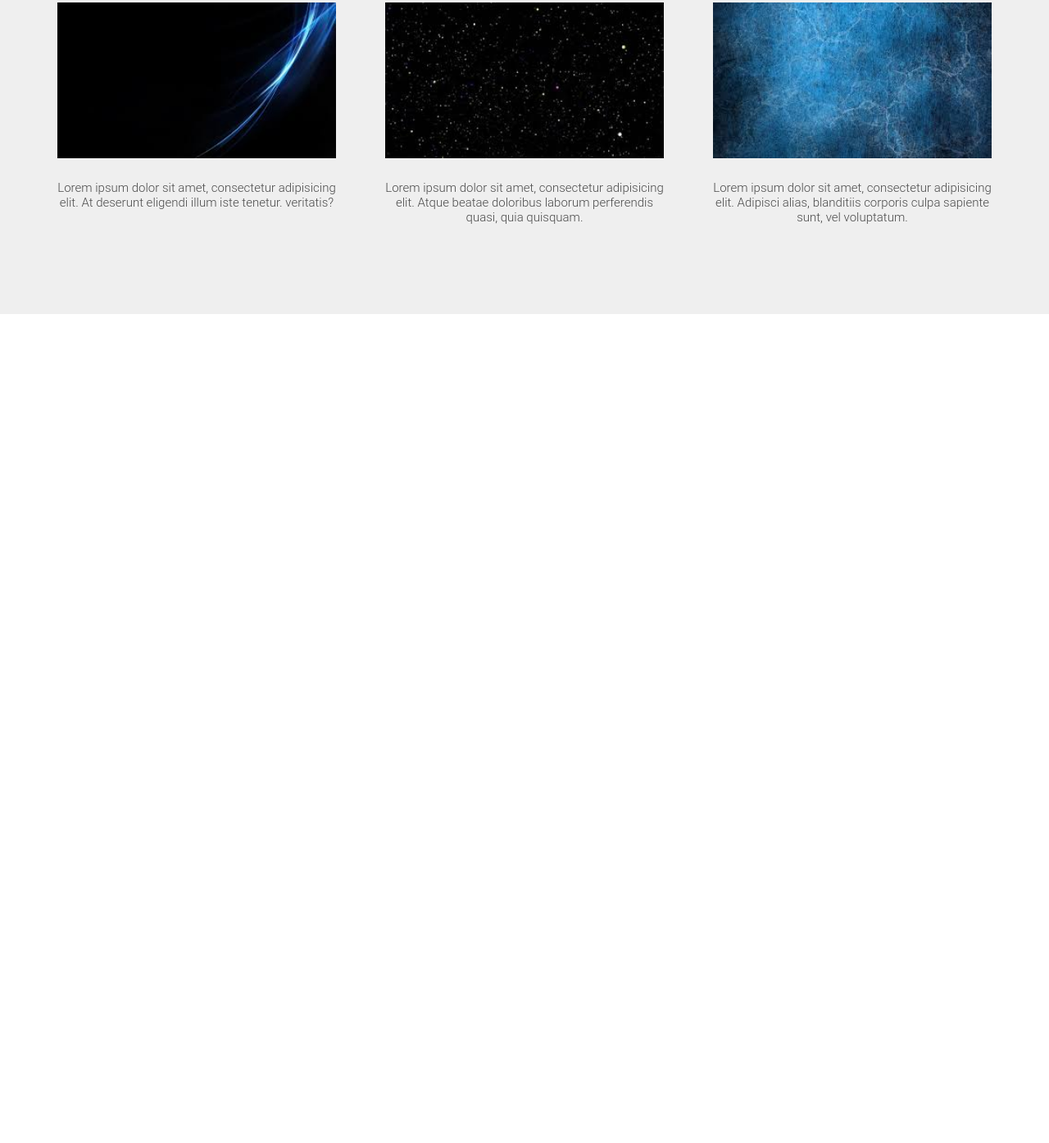
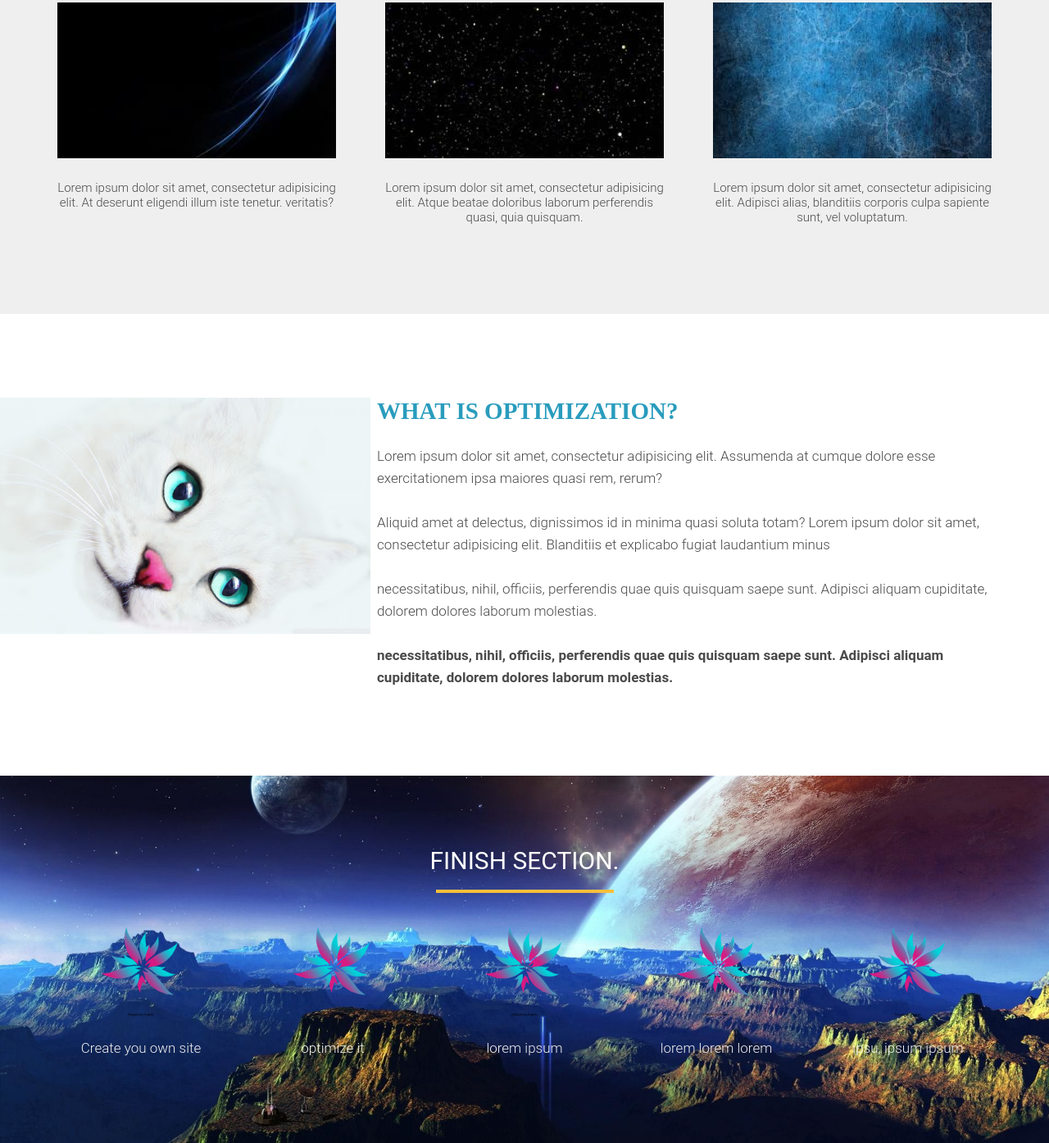
Before and after one commit to A1doranM/html_css_test_proj_, a plain HTML site: page index.html in a window 1280 px wide. Shown: the part 1021-2415 px from the top of the page at 82% size. Before the commit the page ends 1404 px from the top, so only its background shows below. Drawn offline with Linux system fonts and the light colour scheme.

Commit message:
added new sections to site

```diff
--- a/css/style.css
+++ b/css/style.css
@@ -7,6 +7,7 @@
 .container {
     width: 1140px;
     margin: 0 auto;
+    position: relative;
 }
 
 .promo {
@@ -118,12 +119,13 @@ h2.title {
 }
 
 .waiting {
-    height: 604px;
+    min-height: 604px;
     padding: 85px 0 75px 0;
     background-color: #efefef;
 }
 
-.waiting .waiting_header{
+.waiting .waiting_header,
+.finish .finish_header {
     color: #252525;
     font-family: Roboto, serif;
     font-size: 30px;
@@ -132,14 +134,19 @@ h2.title {
     text-align: center;
 }
 
-.waiting .waiting_divider{
+.finish .finish_header{
+    color: white;
+}
+
+.waiting .waiting_divider,
+.finish .finish_divider {
     width: 217px;
     height: 4px;
     background-color: #f9bf3b;
     margin: 18px auto 0;
 }
 
-.waiting .waiting_subheader{
+.waiting .waiting_subheader {
     margin-top: 17px;
     color: #4a4a4a;
     font-family: Roboto, serif;
@@ -149,26 +156,106 @@ h2.title {
     text-align: center;
 }
 
-.waiting .waiting_wrapper{
+.waiting .waiting_wrapper {
     display: flex;
     justify-content: space-between;
     margin-top: 45px;
 }
 
-.waiting .waiting_wrapper .waiting_item{
+.waiting .waiting_wrapper .waiting_item {
     vertical-align: top;
     width: 340px;
     text-align: center;
 }
 
-.waiting .waiting_wrapper .waiting_item .waiting_img{
+.waiting .waiting_wrapper .waiting_item .waiting_img {
     width: 100%;
 }
 
-.waiting .waiting_wrapper .waiting_item .waiting_descr{
+.waiting .waiting_wrapper .waiting_item .waiting_descr {
     margin-top: 23px;
     color: #4a4a4a;
     font-family: Roboto, serif;
     font-size: 15px;
     font-weight: 300;
 }
+
+.optimization {
+    min-height: 550px;
+    padding: 102px 0 106px 0;
+}
+
+.optimization .optimization_header {
+    margin-left: 390px;
+    color: #299cbd;
+    font-family: "Roboto - Black", serif;
+    font-size: 29px;
+    font-weight: bold;
+    text-transform: uppercase;
+}
+
+.optimization .optimization_text {
+    margin-top: 25px;
+    margin-left: 390px;
+    color: #4a4a4a;
+    font-family: Roboto, serif;
+    font-size: 17px;
+    font-weight: 300;
+    line-height: 27px;
+}
+
+.optimization .optimization_text span {
+    font-family: Roboto, serif;
+    font-weight: bold;
+}
+
+.optimization .optimization_img {
+    position: absolute;
+    top: 0;
+    left: -130px;
+    z-index: -1;
+}
+
+.finish{
+    min-height: 448px;
+    padding: 86px 0 78px 0;
+    background-image: url("../img/bg/finish_background.jpg");
+    background-position: center center;
+    background-repeat: no-repeat;
+    background-size: cover;
+}
+
+.finish .finish_wrapper{
+    margin-top: 40px;
+    display: flex;
+    justify-content: space-between;
+}
+
+.finish .finish_wrapper .finish_item{
+    width: 204px;
+}
+
+.finish .finish_wrapper .finish_round{
+    width: 114px;
+    height: 114px;
+    border-radius: 100%;
+    display: flex;
+    justify-content: center;
+    align-items: center;
+    margin: 0 auto;
+}
+
+.finish .finish_wrapper .finish_icon{
+    width: 114px;
+    height: 114px;
+}
+
+.finish .finish_wrapper .finish_item .finish_descr{
+    margin-top: 25px;
+    text-align: center;
+    color: #efefef;
+    font-family: Roboto, serif;
+    font-size: 17px;
+    font-weight: 300;
+    line-height: 20px;
+}
--- a/index.html
+++ b/index.html
@@ -40,7 +40,7 @@
 
         <div class="more">
             <div class="more_text">learn more</div>
-            <img src="icons/arrow_down.png" alt="" class="more_img">
+            <img src="icons/arrow_down.png" alt="" class="more_img"/>
         </div>
     </div>
 </section>
@@ -53,19 +53,19 @@
         <div class="waiting_divider"></div>
         <div class="waiting_subheader">2 lessons</div>
         <div class="waiting_wrapper">
-            <div class="waiting_item"><img src="img/waiting/waiting_1.jpg" alt="" class="waiting_img">
+            <div class="waiting_item"><img src="img/waiting/waiting_1.jpg" alt="" class="waiting_img"/>
                 <div class="waiting_descr">
                     Lorem ipsum dolor sit amet, consectetur adipisicing elit. At deserunt eligendi illum iste tenetur.
                     veritatis?
                 </div>
             </div>
-            <div class="waiting_item"><img src="img/waiting/waiting_2.jpg" alt="" class="waiting_img">
+            <div class="waiting_item"><img src="img/waiting/waiting_2.jpg" alt="" class="waiting_img"/>
                 <div class="waiting_descr">
                     Lorem ipsum dolor sit amet, consectetur adipisicing elit. Atque beatae doloribus laborum perferendis
                     quasi, quia quisquam.
                 </div>
             </div>
-            <div class="waiting_item"><img src="img/waiting/waiting_3.jpg" alt="" class="waiting_img">
+            <div class="waiting_item"><img src="img/waiting/waiting_3.jpg" alt="" class="waiting_img"/>
                 <div class="waiting_descr">
                     Lorem ipsum dolor sit amet, consectetur adipisicing elit. Adipisci alias, blanditiis corporis culpa
                     sapiente sunt, vel voluptatum.
@@ -74,5 +74,68 @@
         </div>
     </div>
 </section>
+
+<section class="optimization">
+    <div class="container">
+        <h2 class="optimization_header">
+            What is optimization?
+        </h2>
+        <div class="optimization_text">
+            Lorem ipsum dolor sit amet, consectetur adipisicing elit. Assumenda at cumque dolore esse exercitationem
+            ipsa maiores quasi rem, rerum?
+            <br/><br/>
+            Aliquid amet at delectus, dignissimos id in minima quasi soluta totam?
+            Lorem ipsum dolor sit amet, consectetur adipisicing elit. Blanditiis et explicabo fugiat laudantium minus
+            <br/><br/>
+            necessitatibus, nihil, officiis, perferendis quae quis quisquam saepe sunt. Adipisci aliquam cupiditate,
+            dolorem dolores laborum molestias.
+            <br/><br/>
+            <span>necessitatibus, nihil, officiis, perferendis quae quis quisquam saepe sunt. Adipisci aliquam cupiditate,
+            dolorem dolores laborum molestias.</span>
+        </div>
+        <img src="img/bg/optimization_bg.jpg" alt="" class="optimization_img">
+    </div>
+</section>
+
+<section class="finish">
+    <div class="container">
+        <h2 class="finish_header">
+            Finish section.
+        </h2>
+        <div class="finish_divider"></div>
+        <div class="finish_wrapper">
+            <div class="finish_item">
+                <div class="finish_round">
+                    <img src="icons/logo.png" alt="1" class="finish_icon">
+                </div>
+                <div class="finish_descr">Create you own site</div>
+            </div>
+            <div class="finish_item">
+                <div class="finish_round">
+                    <img src="icons/logo.png" alt="2" class="finish_icon">
+                </div>
+                <div class="finish_descr"> optimize it</div>
+            </div>
+            <div class="finish_item">
+                <div class="finish_round">
+                    <img src="icons/logo.png" alt="3" class="finish_icon">
+                </div>
+                <div class="finish_descr">lorem ipsum</div>
+            </div>
+            <div class="finish_item">
+                <div class="finish_round">
+                    <img src="icons/logo.png" alt="4" class="finish_icon">
+                </div>
+                <div class="finish_descr">lorem lorem lorem</div>
+            </div>
+            <div class="finish_item">
+                <div class="finish_round">
+                    <img src="icons/logo.png" alt="5" class="finish_icon">
+                </div>
+                <div class="finish_descr">ipsu, ipsum ipsum</div>
+            </div>
+        </div>
+    </div>
+</section>
 </body>
 </html>
```
Also changed, not shown: img/bg/finish_background.jpg (added), img/bg/optimization_bg.jpg (added).
